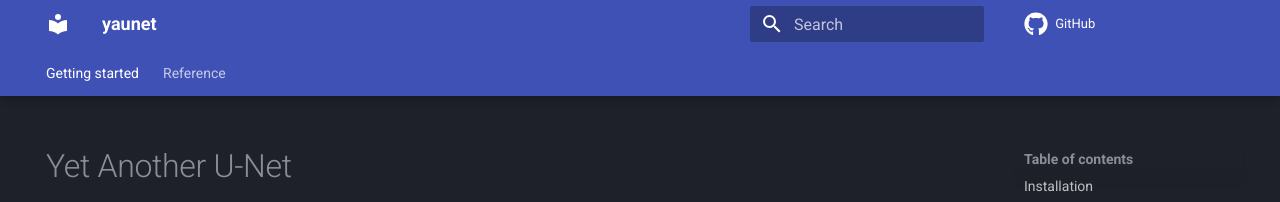
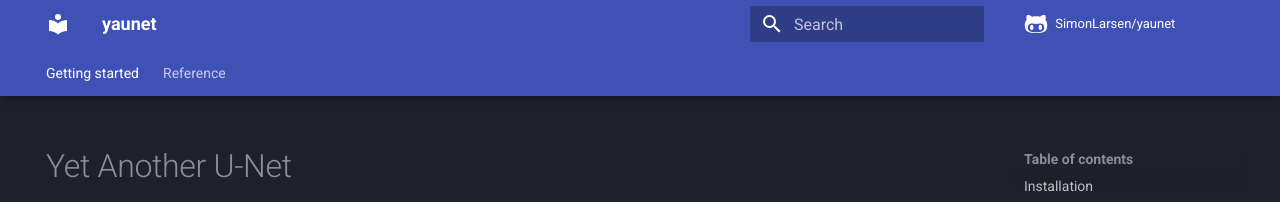
Before and after one commit to SimonLarsen/yaunet, an MkDocs documentation site: the page built from docs/index.md, in a window 1280 px wide. Shown: the top 202 px of the page. Built offline with MkDocs 1.6.1 and Material for MkDocs 9.7.7, drawn with Linux system fonts in a browser that asks for light colours; some web fonts are replaced; comment, search, counter and statistics services are not loaded.

Commit message:
Minor styling tweaks to docs

```diff
--- a/mkdocs.yml
+++ b/mkdocs.yml
@@ -1,6 +1,7 @@
 site_name: yaunet
 
 repo_url: https://github.com/SimonLarsen/yaunet
+repo_name: SimonLarsen/yaunet
 
 extra_css:
 - stylesheets/extra.css
@@ -20,10 +21,11 @@ theme:
     text: Roboto
     code: Cascadia Code
   icon:
-    repo: fontawesome/brands/github
+    repo: fontawesome/brands/github-alt
   features:
   - navigation.tabs
   - navigation.tabs.sticky
+  - navigation.footer
   palette:
     scheme: slate
 
```
Also changed, not shown: docs/index.md (+1 -0 lines).
